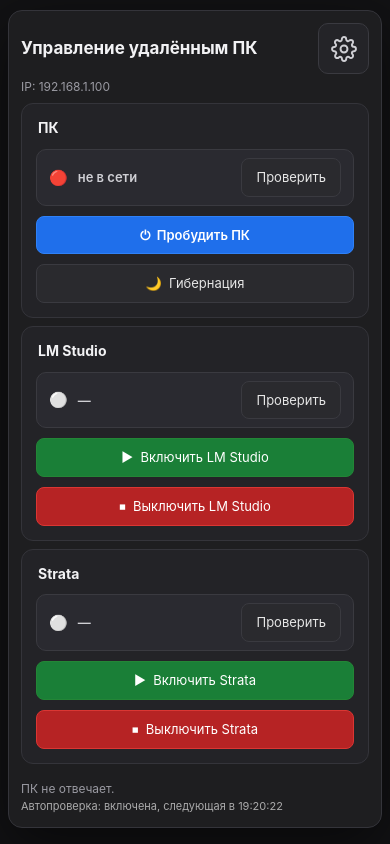
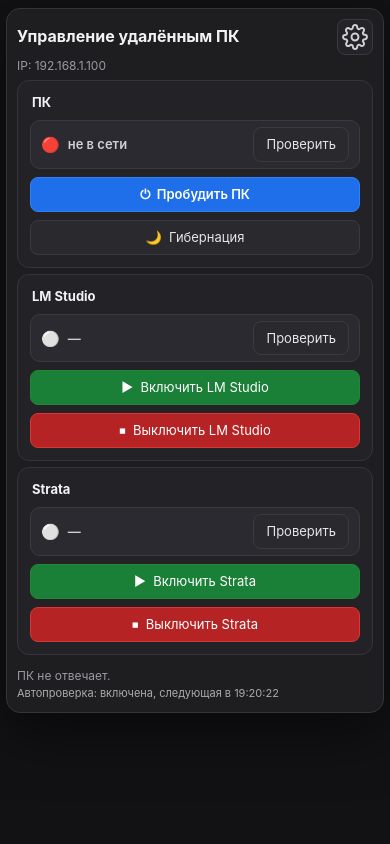
Before and after one commit to VyacheslavMitin/remote-pc-manager, a plain HTML site: page web/index.html in a window 390 px wide. Drawn offline with Linux system fonts and the light colour scheme; no server answers.

Commit message:
Веб: версия Strata в заголовке блока; компактная мобильная вёрстка (≤480px) — три блока и нижняя строка влезают в экран iPhone по вертикали

```diff
--- a/web/index.html
+++ b/web/index.html
@@ -223,12 +223,19 @@ input::selection { background: var(--accent); color: #fff; }
   z-index: 20; pointer-events: none;
 }
 
-/* ── Мобильные (iPhone и др., ≤480px): всё влезает в ширину экрана ────── */
+/* ── Мобильные (iPhone и др., ≤480px): всё влезает в ширину экрана;
+   компактный вертикаль — три блока + нижняя строка на одном экране ──── */
 @media (max-width: 480px) {
-  body { padding: 10px 8px; }
-  .window { min-width: 0; padding: 12px; gap: 8px; }
+  body { padding: 8px 6px; }
+  .window { min-width: 0; padding: 10px; gap: 6px; }
   .dialog { min-width: 0; padding: 14px; }
-  .row { flex-direction: column; }
+  .title { font-size: 16px; }
+  .gear { width: 36px; height: 36px; font-size: 19px; border-radius: 8px; }
+  .block { padding: 10px 12px 12px; gap: 8px; }
+  .section { font-size: 13px; }
+  .card { padding: 6px 10px; gap: 8px; }
+  button { padding: 7px 12px; }
+  .row { flex-direction: column; gap: 8px; }
   .row > button { width: 100%; }
   .rowname { min-width: 0; }
   .form label { flex: 0 0 118px; }
@@ -461,8 +468,10 @@ function setLmTitle(version, model, context, vramMb) {
   $("titleLM").textContent = parts.length ? `LM Studio (${parts.join(", ")})` : "LM Studio";
 }
 
-function setStTitle(model, context, vramMb) {
+function setStTitle(version, model, context, vramMb) {
   const parts = [];
+  const v = (version || "").trim();
+  if (v) parts.push(v);
   const m = (model || "").trim();
   if (m) parts.push(m);
   const ctx = formatContext(context);
@@ -574,7 +583,7 @@ function applyStatus(res) {
     last.st = running;
   }
   $("stateST").textContent = stText(last.st);
-  setStTitle(res.strata_model, res.strata_context, res.strata_vram_mb);
+  setStTitle(res.strata_version, res.strata_model, res.strata_context, res.strata_vram_mb);
   setPcTitle(res.pc_name, res.os_name, res.uptime_s, res.ram_used_mb, res.ram_total_mb);
   last.t = new Date();
   refreshStatusLine();
```
